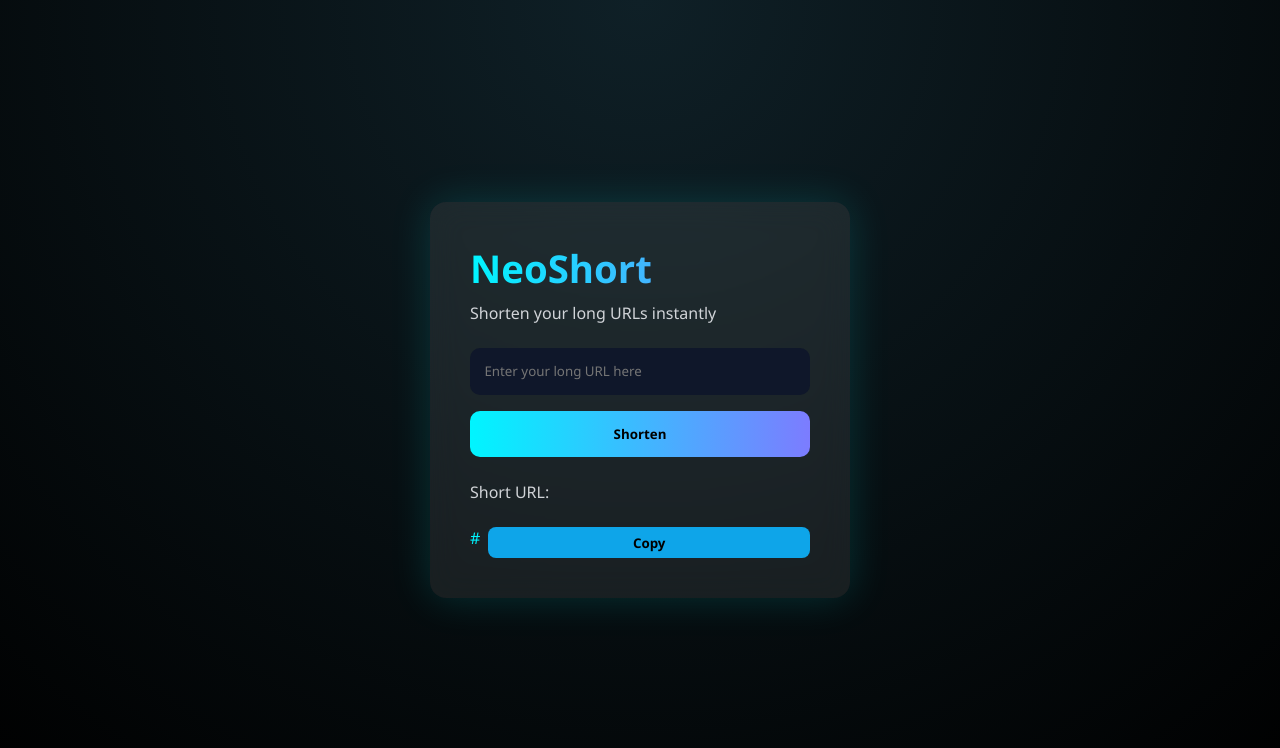
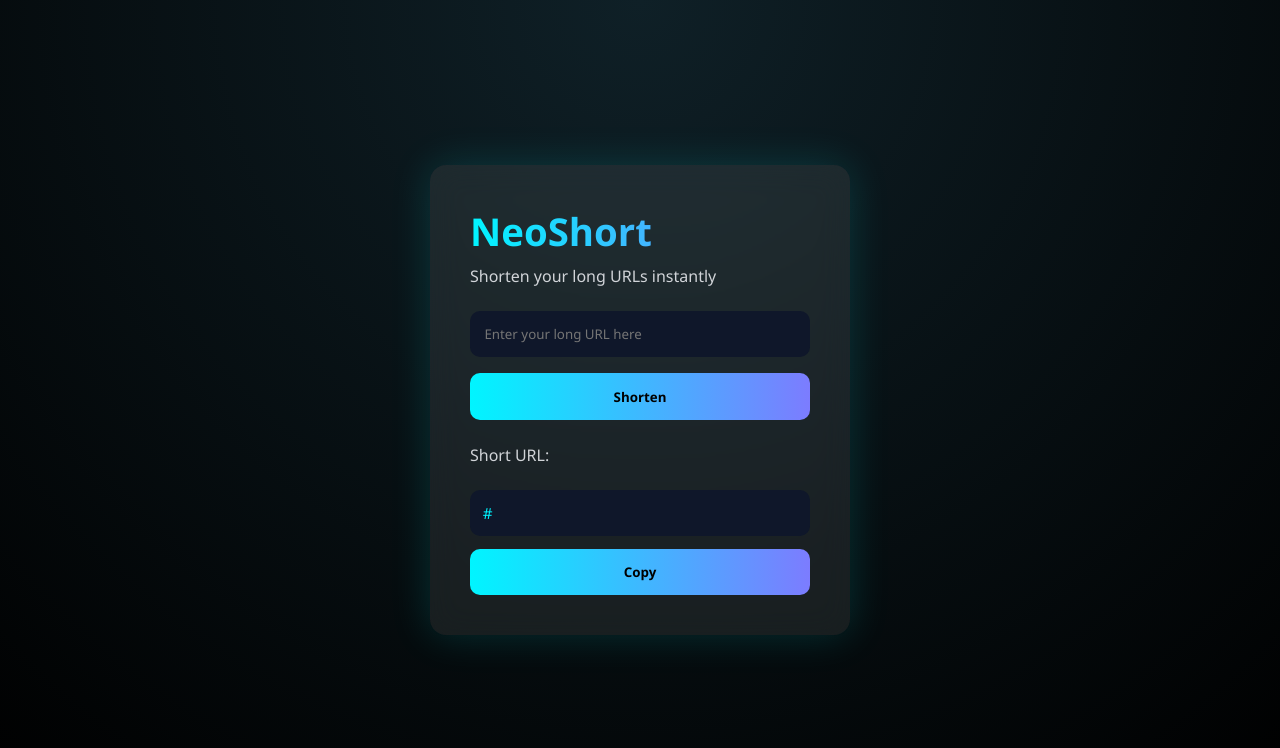
Before and after one commit to COZYkrish/NeoShort, a Flask app: template templates/index.html in a window 1280 px wide. Shown: the top 748 px of the page. Run offline with Flask 3, Linux system fonts and the light colour scheme; the template is opened without the code that fills it: most values are stand-ins (such as "Sample title", 1, 10 or a date in 2020).

Commit message:
complete day 2 futuristic ui with copy and toast interactions

```diff
--- a/static/css/style.css
+++ b/static/css/style.css
@@ -93,10 +93,13 @@ button:hover {
 }
 
 .copy-box a {
+
   flex: 1;
   color: #00f5ff;
   text-decoration: none;
-  word-break: break-all;
+  white-space: nowrap;
+  overflow: hidden;
+  text-overflow: ellipsis;
 }
 
 .copy-box button {
@@ -108,6 +111,10 @@ button:hover {
   color: #000;
   font-weight: bold;
   transition: 0.3s;
+
+  min-width: 80px;
+  height: 40px;
+  padding: 0 1rem;
 }
 
 .copy-box button:hover {
@@ -131,3 +138,17 @@ button:hover {
   opacity: 1;
   transform: translateY(0);
 }
+.short-url-box {
+  background: #0f172a;
+  padding: 0.8rem;
+  border-radius: 10px;
+  margin-bottom: 0.8rem;
+}
+
+.short-url-box a {
+  color: #00f5ff;
+  text-decoration: none;
+  display: block;
+  word-break: break-all;
+  font-size: 0.95rem;
+}
--- a/templates/index.html
+++ b/templates/index.html
@@ -25,14 +25,16 @@
   <div class="result">
     <p>Short URL:</p>
 
-    <div class="copy-box">
+    <div class="short-url-box">
       <a id="shortUrl" href="{{ short_url }}" target="_blank">
         {{ short_url }}
       </a>
-      <button id="copyBtn">Copy</button>
     </div>
+
+    <button id="copyBtn">Copy</button>
   </div>
 {% endif %}
+
 
     {% if error %}
         <p style="color: red;">{{ error }}</p>
```
